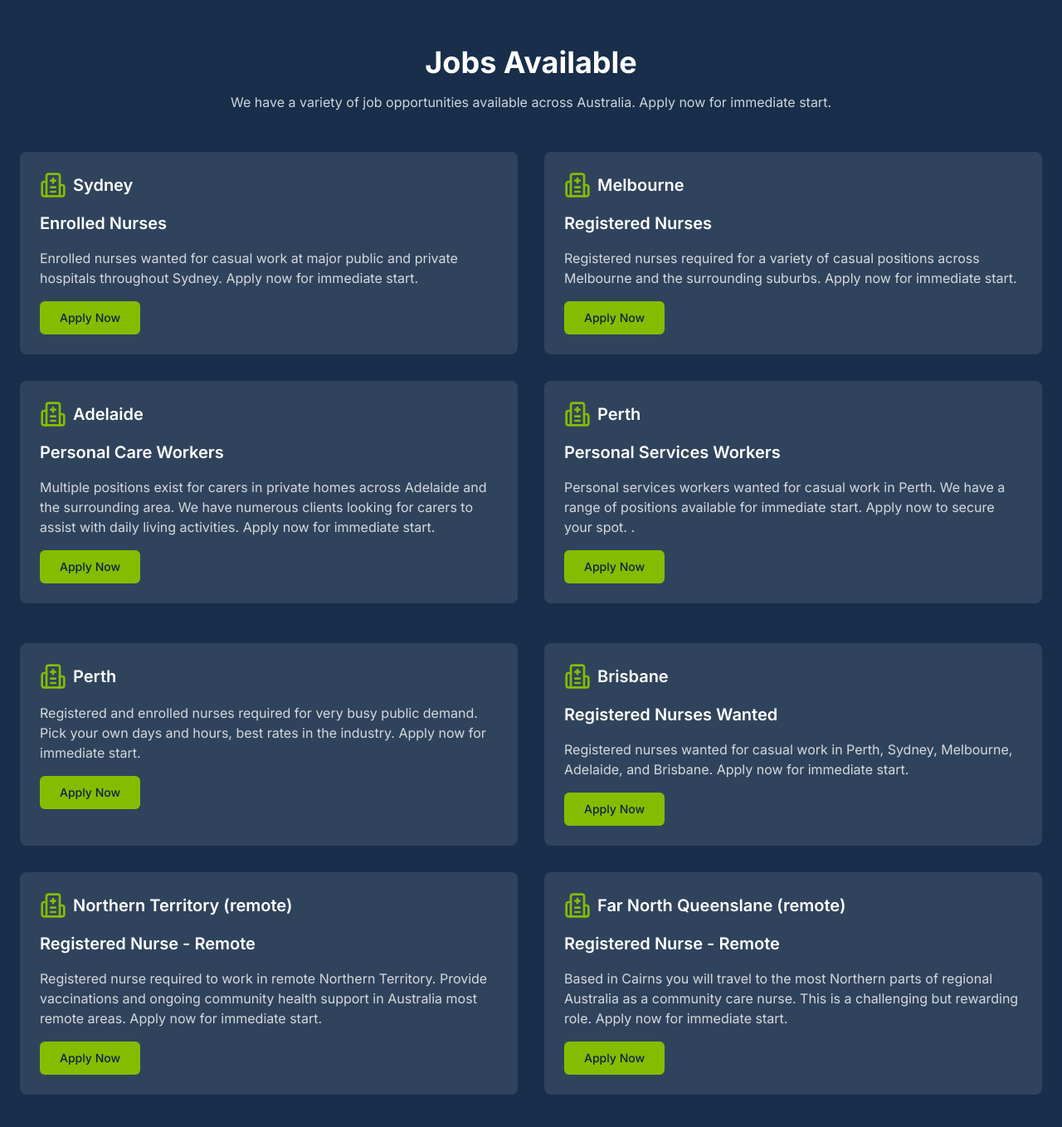
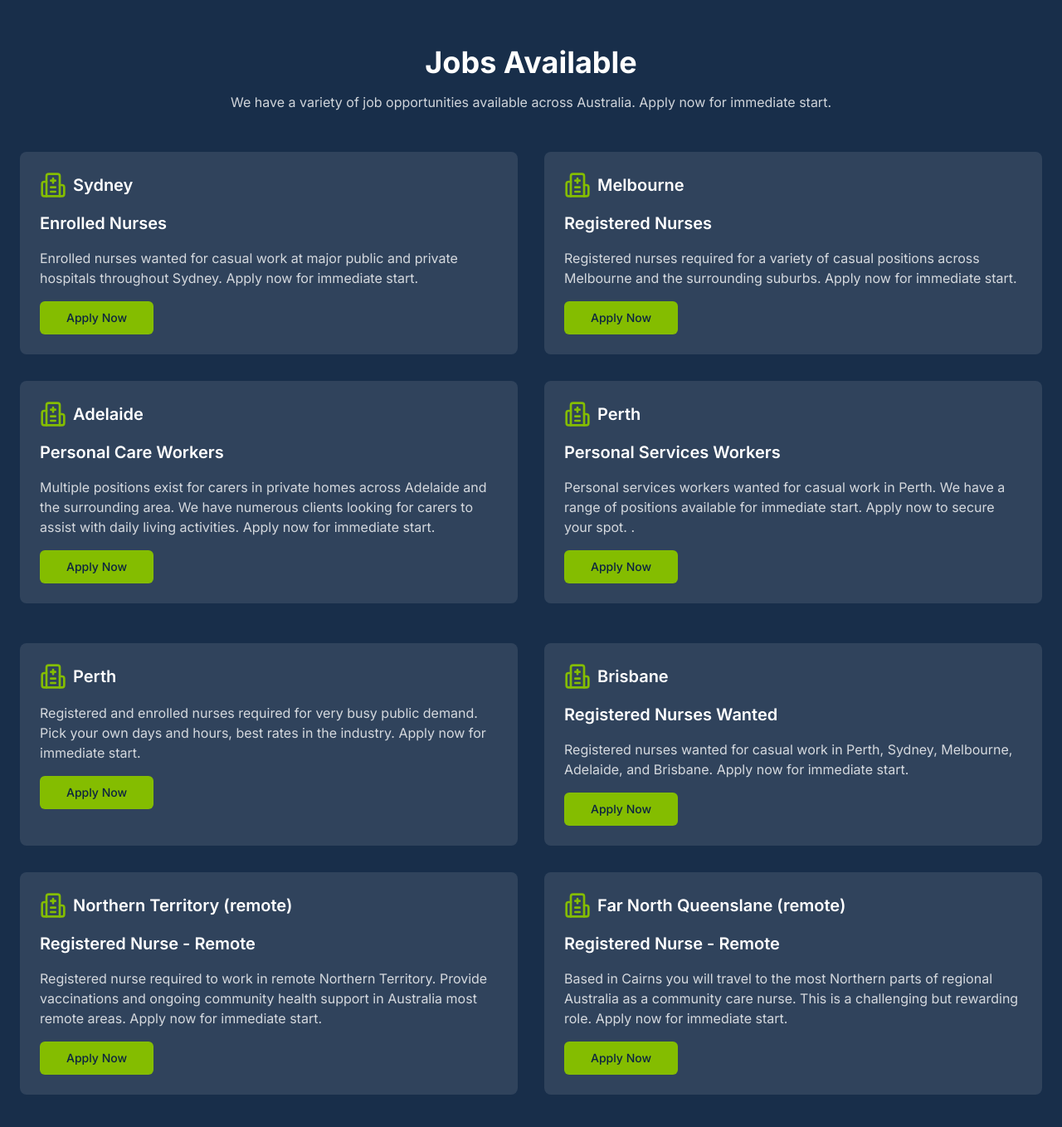
Before and after one commit to pewilliamsprogrammed/programmed-health-website, a Next.js app: page /jobs in a window 1280 px wide. Shown: the part 788-2146 px from the top of the page at 83% size. Built offline with nearby package versions, Linux system fonts and the light colour scheme.

Commit message:
Add analytics for Apply now links

```diff
--- a/components/component/about.tsx
+++ b/components/component/about.tsx
@@ -2,6 +2,7 @@ import { Button } from "../ui/button";
 import Link from "next/link";
 import Footer from "./footer";
 import Header from "./header";
+import { track } from "@vercel/analytics";
 
 export default function About() {
   return (
@@ -29,8 +30,10 @@ export default function About() {
             </p>
             <div className="flex flex-col items-center gap-4 sm:flex-row">
               <Button
-                //variant="solid"
                 className="rounded-md bg-[rgb(132,189,0)] px-8 py-3 font-medium text-[rgb(12,35,64)] hover:bg-[rgb(106,152,0)]"
+                onClick={() => {
+                  track("Applynow");
+                }}
               >
                 <Link
                   target="_blank"
--- a/components/component/header.tsx
+++ b/components/component/header.tsx
@@ -4,6 +4,7 @@ import { Button } from "@/components/ui/button";
 import Image from "next/image";
 import { useState } from "react";
 import MobileMenu from "./mobile-menu";
+import { track } from "@vercel/analytics";
 
 export default function Header() {
   const [showContacts, setShowContacts] = useState(false);
@@ -54,8 +55,10 @@ export default function Header() {
           </Link>
         </nav>
         <Button
-          // variant="solid"
           className="rounded-md bg-[rgb(132,189,0)] px-6 py-2 font-medium text-[rgb(12,35,64)] hover:bg-[rgb(106,152,0)]"
+          onClick={() => {
+            track("Applynow");
+          }}
         >
           <Link
             target="_blank"
--- a/components/component/job.tsx
+++ b/components/component/job.tsx
@@ -2,6 +2,7 @@ import Link from "next/link";
 import { Button } from "@/components/ui/button";
 import Header from "./header";
 import Footer from "./footer";
+import { track } from "@vercel/analytics";
 
 export default function Jobs() {
   return (
@@ -20,9 +21,7 @@ export default function Jobs() {
               placements available. Join our team and start start working now.
             </p>
             <div className="flex flex-col items-center gap-4 sm:flex-row">
-              <Button className="rounded-md bg-[rgb(132,189,0)] px-8 py-3 font-medium text-[rgb(12,35,64)] hover:bg-[rgb(106,152,0)]">
-                Apply Now
-              </Button>
+              <ApplyNow />
               <Link
                 href="/learn-more"
                 className="font-medium text-[rgb(132,189,0)] hover:underline"
@@ -65,9 +64,7 @@ export default function Jobs() {
                 private hospitals throughout Sydney. Apply now for immediate
                 start.
               </p>
-              <Button className="rounded-md bg-[rgb(132,189,0)] px-6 py-2 font-medium text-[rgb(12,35,64)] hover:bg-[rgb(106,152,0)]">
-                Apply Now
-              </Button>
+              <ApplyNow />
             </div>
             <div className="space-y-4 rounded-lg bg-[rgba(255,255,255,0.1)] p-6">
               <div className="flex items-center space-x-2">
@@ -80,9 +77,7 @@ export default function Jobs() {
                 across Melbourne and the surrounding suburbs. Apply now for
                 immediate start.
               </p>
-              <Button className="rounded-md bg-[rgb(132,189,0)] px-6 py-2 font-medium text-[rgb(12,35,64)] hover:bg-[rgb(106,152,0)]">
-                Apply Now
-              </Button>
+              <ApplyNow />
             </div>
             <div className="space-y-4 rounded-lg bg-[rgba(255,255,255,0.1)] p-6">
               <div className="flex items-center space-x-2">
@@ -96,9 +91,7 @@ export default function Jobs() {
                 looking for carers to assist with daily living activities. Apply
                 now for immediate start.
               </p>
-              <Button className="rounded-md bg-[rgb(132,189,0)] px-6 py-2 font-medium text-[rgb(12,35,64)] hover:bg-[rgb(106,152,0)]">
-                Apply Now
-              </Button>
+              <ApplyNow />
             </div>
             <div className="space-y-4 rounded-lg bg-[rgba(255,255,255,0.1)] p-6">
               <div className="flex items-center space-x-2">
@@ -113,9 +106,7 @@ export default function Jobs() {
                 have a range of positions available for immediate start. Apply
                 now to secure your spot. .
               </p>
-              <Button className="rounded-md bg-[rgb(132,189,0)] px-6 py-2 font-medium text-[rgb(12,35,64)] hover:bg-[rgb(106,152,0)]">
-                Apply Now
-              </Button>
+              <ApplyNow />
             </div>
           </div>
 
@@ -130,9 +121,7 @@ export default function Jobs() {
                 demand. Pick your own days and hours, best rates in the
                 industry. Apply now for immediate start.
               </p>
-              <Button className="rounded-md bg-[rgb(132,189,0)] px-6 py-2 font-medium text-[rgb(12,35,64)] hover:bg-[rgb(106,152,0)]">
-                Apply Now
-              </Button>
+              <ApplyNow />
             </div>
             <div className="space-y-4 rounded-lg bg-[rgba(255,255,255,0.1)] p-6">
               <div className="flex items-center space-x-2">
@@ -147,9 +136,7 @@ export default function Jobs() {
                 Melbourne, Adelaide, and Brisbane. Apply now for immediate
                 start.
               </p>
-              <Button className="rounded-md bg-[rgb(132,189,0)] px-6 py-2 font-medium text-[rgb(12,35,64)] hover:bg-[rgb(106,152,0)]">
-                Apply Now
-              </Button>
+              <ApplyNow />
             </div>
             <div className="space-y-4 rounded-lg bg-[rgba(255,255,255,0.1)] p-6">
               <div className="flex items-center space-x-2">
@@ -166,9 +153,7 @@ export default function Jobs() {
                 Provide vaccinations and ongoing community health support in
                 Australia most remote areas. Apply now for immediate start.
               </p>
-              <Button className="rounded-md bg-[rgb(132,189,0)] px-6 py-2 font-medium text-[rgb(12,35,64)] hover:bg-[rgb(106,152,0)]">
-                Apply Now
-              </Button>
+              <ApplyNow />
             </div>
             <div className="space-y-4 rounded-lg bg-[rgba(255,255,255,0.1)] p-6">
               <div className="flex items-center space-x-2">
@@ -186,9 +171,7 @@ export default function Jobs() {
                 regional Australia as a community care nurse. This is a
                 challenging but rewarding role. Apply now for immediate start.
               </p>
-              <Button className="rounded-md bg-[rgb(132,189,0)] px-6 py-2 font-medium text-[rgb(12,35,64)] hover:bg-[rgb(106,152,0)]">
-                Apply Now
-              </Button>
+              <ApplyNow />
             </div>
           </div>
         </div>
@@ -445,3 +428,22 @@ function WalletIcon(props: { className: string }) {
     </svg>
   );
 }
+
+function ApplyNow() {
+  return (
+    <Button
+      className="rounded-md bg-[rgb(132,189,0)] px-8 py-3 font-medium text-[rgb(12,35,64)] hover:bg-[rgb(106,152,0)]"
+      onClick={() => {
+        track("Applynow");
+      }}
+    >
+      <Link
+        target="_blank"
+        href="https://php.fasttrack360.com.au/FastTrack.Web.Questionnaire/(S(fuzpugirjne1siuiax1e5yi4))/Questionnaire.page?Type=SbJobOrder&Reference=200000488&Source=Seek"
+        prefetch={false}
+      >
+        Apply Now
+      </Link>
+    </Button>
+  );
+}
--- a/components/component/landing.tsx
+++ b/components/component/landing.tsx
@@ -2,6 +2,7 @@ import Link from "next/link";
 import { Button } from "@/components/ui/button";
 import Header from "./header";
 import Footer from "./footer";
+import { track } from "@vercel/analytics";
 
 export default function Landing() {
   return (
@@ -28,7 +29,9 @@ export default function Landing() {
             </p>
             <div className="flex flex-col items-center gap-4 sm:flex-row">
               <Button
-                //variant="solid"
+                onClick={() => {
+                  track("Applynow");
+                }}
                 className="rounded-md bg-[rgb(132,189,0)] px-8 py-3 font-medium text-[rgb(12,35,64)] hover:bg-[rgb(106,152,0)]"
               >
                 <Link
```
